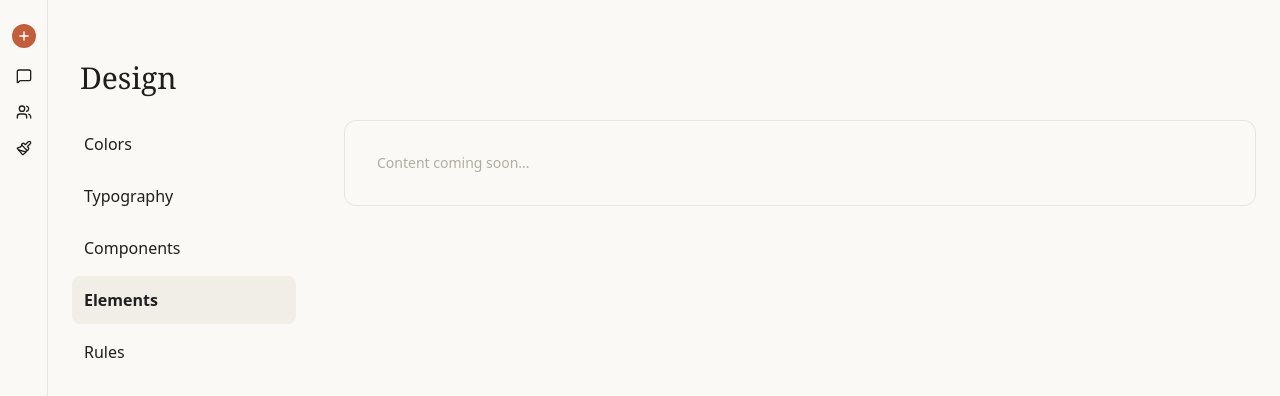
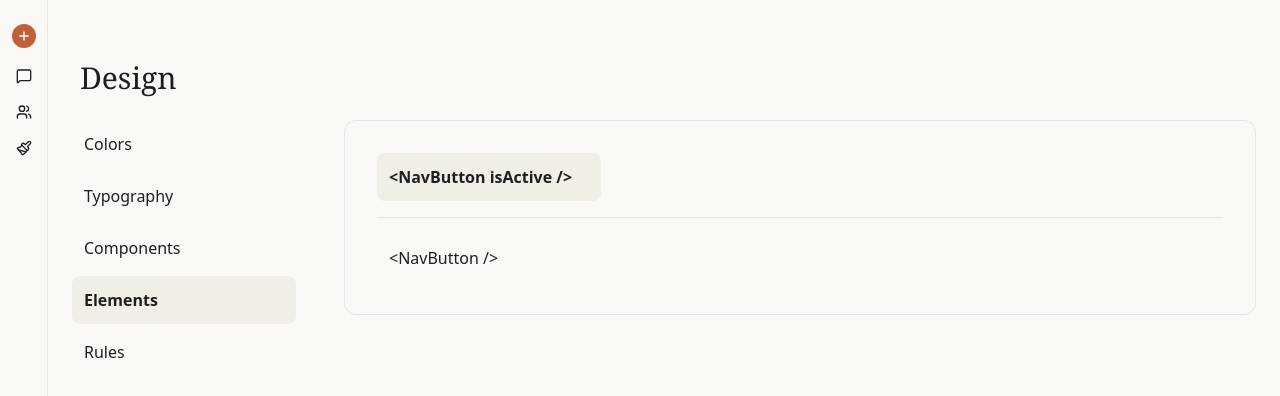
Before and after one commit to SwanHub/claudeiscoding, a Next.js app: page /design/elements in a window 1280 px wide. Shown: the top 396 px of the page. Built offline with nearby package versions, Linux system fonts and the light colour scheme.

Commit message:
first element

```diff
--- a/src/app/design/colors/page.tsx
+++ b/src/app/design/colors/page.tsx
@@ -11,7 +11,7 @@ const ColorSwatch = ({
 }) => {
   return (
     <div
-      className={`flex gap-4 items-start ${
+      className={`flex gap-4 items-center ${
         showBorder ? "border-b border-border pb-4" : ""
       }`}
     >
@@ -20,7 +20,7 @@ const ColorSwatch = ({
         style={{ backgroundColor: color.value }}
       />
 
-      <div className="flex-1 pt-0.5">
+      <div className="flex-1">
         <div className="flex justify-between items-baseline mb-1">
           <h3 className="text-sm font-normal text-foreground">{color.name}</h3>
           <code className="text-xs font-mono text-claude-gray">
@@ -38,7 +38,7 @@ const ColorSwatch = ({
 const ColorsPage = () => {
   return (
     <LightArea>
-      <div className="flex flex-col gap-4">
+      <section className="flex flex-col gap-4">
         {COLORS.map((color, index) => (
           <ColorSwatch
             key={color.variable}
@@ -46,7 +46,7 @@ const ColorsPage = () => {
             showBorder={index !== COLORS.length - 1}
           />
         ))}
-      </div>
+      </section>
     </LightArea>
   );
 };
--- a/src/app/design/elements/page.tsx
+++ b/src/app/design/elements/page.tsx
@@ -1,9 +1,19 @@
 import LightArea from "@/containers/LightArea";
+import NavButton from "@/elements/NavButton";
 
 const ElementsPage = () => {
   return (
     <LightArea>
-      <p className="text-sm text-claude-gray">Content coming soon...</p>
+      <section className="flex flex-col">
+        <span className="flex flex-col pb-4 mb-4 border-b border-border">
+          <NavButton
+            href="/design/elements"
+            isActive={true}
+            label="<NavButton isActive />"
+          />
+        </span>
+        <NavButton href="/design/elements" label="<NavButton />" />
+      </section>
     </LightArea>
   );
 };
--- a/src/app/design/typography/page.tsx
+++ b/src/app/design/typography/page.tsx
@@ -3,7 +3,19 @@ import LightArea from "@/containers/LightArea";
 const TypographyPage = () => {
   return (
     <LightArea>
-      <p className="text-sm text-claude-gray">Content coming soon...</p>
+      <section className="flex flex-col gap-4">
+        <h1 className="text-3xl font-medium text-font-dark font-serif">
+          h1: Page Header
+        </h1>
+        <p className="text-foreground font-medium">p: Nav text</p>
+        <h3 className="text-sm font-normal text-foreground">
+          h3: Article title
+        </h3>
+        <p className="text-xs text-claude-gray leading-relaxed">p: Subtitle</p>
+        <code className="text-xs font-mono text-claude-gray">
+          cod: Copyable Code
+        </code>
+      </section>
     </LightArea>
   );
 };
--- a/src/elements/NavButton.tsx
+++ b/src/elements/NavButton.tsx
@@ -2,11 +2,11 @@ import Link from "next/link";
 
 interface NavButtonProps {
   href: string;
-  isActive: boolean;
+  isActive?: boolean;
   label: string;
 }
 
-const NavButton = ({ href, isActive, label }: NavButtonProps) => {
+const NavButton = ({ href, isActive = false, label }: NavButtonProps) => {
   return (
     <Link
       key={href}
```
